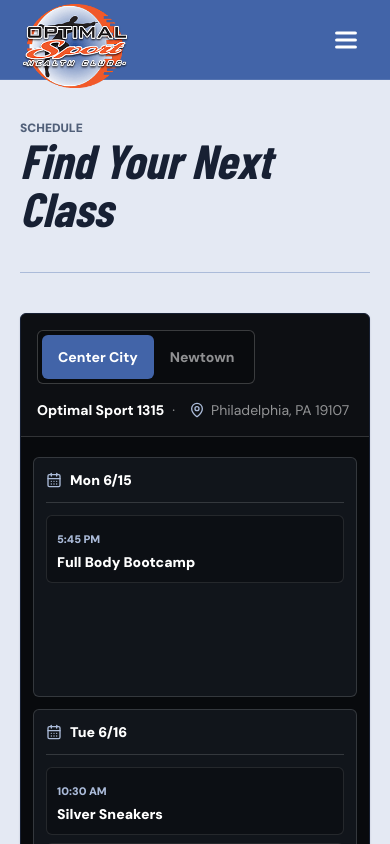
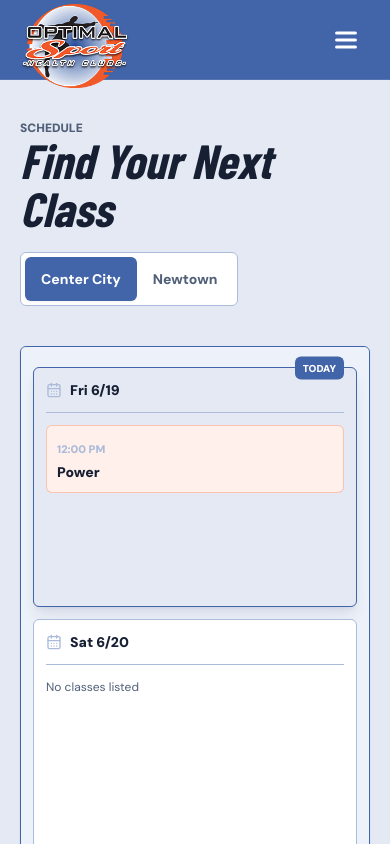
Before and after one commit to asuttt/Optimal-Sports, a React (Vite) app: page /schedule in a window 390 px wide. Both pictures are taken after a click on the tab "Center City". Shown: the top 844 px of the page. Built offline with nearby package versions, Linux system fonts and the light colour scheme; the HTML template or start-up script is replaced by a standard one; a web font is replaced by a local one.

Commit message:
Mobile: Schedule & Memberships Updates

```diff
--- a/src/index.css
+++ b/src/index.css
@@ -30,6 +30,12 @@
 
   * {
     @apply border-border;
+    -ms-overflow-style: none;
+    scrollbar-width: none;
+  }
+
+  *::-webkit-scrollbar {
+    display: none;
   }
 
   body {
@@ -200,7 +206,19 @@
   }
 
   .home-classes-section {
-    @apply pt-5;
+    @apply gap-3 pb-6 pt-5 sm:gap-10 sm:pb-10;
+  }
+
+  .home-training-section {
+    @apply pb-6 sm:pb-10;
+  }
+
+  .home-section-trigger .text-link {
+    @apply !mt-3 sm:!mt-5;
+  }
+
+  .home-class-list-trigger .text-link {
+    @apply !mt-0;
   }
 
   .page-shell {
@@ -600,7 +618,11 @@
   }
 
   .trainer-roster-card img {
-    @apply aspect-[4/5] w-full object-cover;
+    @apply block aspect-[4/5] w-full object-cover;
+  }
+
+  .trainer-roster-card img.trainer-roster-image-top {
+    @apply -translate-y-1 scale-[1.06] object-[center_20%];
   }
 
   .trainer-roster-card > div {
@@ -747,6 +769,10 @@
     @apply inline-flex max-w-md items-center gap-3 rounded-md border border-[#F1592A] bg-[#fff0eb] px-4 py-3 text-[#F1592A] transition duration-200 hover:-translate-y-0.5 hover:shadow-lg hover:shadow-orange-950/10;
   }
 
+  .membership-trial-desktop {
+    @apply hidden sm:inline-flex;
+  }
+
   .membership-trial span {
     @apply grid gap-0.5 text-sm;
   }
@@ -832,11 +858,19 @@
   }
 
   .membership-panel-action {
-    @apply flex justify-center border-t border-os-line bg-white p-5 lg:p-6;
+    @apply flex items-center justify-center gap-3 border-t border-os-line bg-white p-5 lg:p-6;
+  }
+
+  .membership-trial-compact {
+    @apply inline-flex min-h-[44px] items-center gap-2 rounded-md border border-[#F1592A] bg-[#fff0eb] px-4 text-sm font-extrabold text-[#F1592A] transition duration-200 hover:-translate-y-0.5 hover:shadow-lg hover:shadow-orange-950/10;
   }
 
   .memberships-page-center-city .membership-panel-action .site-button {
     @apply bg-[#4264A8] shadow-blue-950/20 hover:bg-[#345693] hover:shadow-blue-950/30;
+  }
+
+  .memberships-page-center-city .membership-trial-compact {
+    @apply border-[#4264A8] bg-[#E4E9F3] text-[#4264A8] hover:shadow-blue-950/10;
   }
 
   .membership-partner-rates {
@@ -909,6 +943,10 @@
     @apply flex flex-col gap-4 border-b border-os-line p-4 md:flex-row md:items-center md:justify-between;
   }
 
+  .schedule-board-header {
+    @apply hidden sm:flex;
+  }
+
   .schedule-location-toggle {
     @apply inline-flex w-fit rounded-md border border-os-line bg-white p-1;
   }
@@ -920,6 +958,18 @@
 
   .schedule-location-toggle button.active {
     @apply bg-[#F1592A] text-white shadow-sm;
+  }
+
+  .schedule-mobile-location-toggle {
+    @apply mb-5 sm:hidden;
+  }
+
+  .schedule-page > .schedule-mobile-location-toggle {
+    @apply !mt-5;
+  }
+
+  .schedule-hero {
+    @apply border-b-0 pb-0 sm:border-b sm:pb-10;
   }
 
   .schedule-location-meta {
@@ -967,12 +1017,24 @@
     @apply grid gap-3 px-3 pb-3 pt-5 md:grid-cols-2 xl:grid-cols-7;
   }
 
+  .schedule-mobile-days {
+    @apply sm:hidden;
+  }
+
+  .schedule-desktop-days {
+    @apply hidden sm:grid;
+  }
+
   .day-column {
     @apply relative min-h-[240px] rounded-md border border-os-line bg-white p-3;
   }
 
   .day-column.today {
     @apply border-[#F1592A] bg-[#fff1eb] shadow-lg shadow-orange-950/10;
+  }
+
+  .day-column.past {
+    @apply border-slate-200 bg-slate-50 opacity-60;
   }
 
   .day-heading {
@@ -1024,19 +1086,19 @@
   }
 
   .schedule-page-center .schedule-board {
-    @apply border-[#172033] bg-[#0d0f13] text-white shadow-blue-950/20;
+    @apply border-[#4264A8] bg-[#f8faff] text-os-ink shadow-blue-950/10;
   }
 
   .schedule-page-center .schedule-board-header {
-    @apply border-white/15;
+    @apply border-[#ABBBD9];
   }
 
   .schedule-page-center .schedule-location-toggle {
-    @apply border-white/20 bg-black/25;
+    @apply border-[#ABBBD9] bg-white;
   }
 
   .schedule-page-center .schedule-location-toggle button {
-    @apply text-white/55 hover:text-white;
+    @apply text-os-muted hover:text-os-ink;
   }
 
   .schedule-page-center .schedule-location-toggle button.active {
@@ -1044,15 +1106,15 @@
   }
 
   .schedule-page-center .schedule-location-meta {
-    @apply text-white/55;
+    @apply text-os-muted;
   }
 
   .schedule-page-center .schedule-location-name {
-    @apply text-white;
+    @apply text-os-ink;
   }
 
   .schedule-page-center .schedule-map-link {
-    @apply hover:text-white;
+    @apply hover:text-[#4264A8];
   }
 
   .schedule-page-center .schedule-map-link svg {
@@ -1060,23 +1122,27 @@
   }
 
   .schedule-page-center .weekly-schedule {
-    @apply bg-[#080a0d];
+    @apply bg-[#E4E9F3]/50;
   }
 
   .schedule-page-center .day-column {
-    @apply border-white/15 bg-[#11151b];
+    @apply border-[#ABBBD9] bg-white;
   }
 
   .schedule-page-center .day-column.today {
-    @apply border-[#4264A8] bg-[#1c2945] shadow-blue-950/30;
+    @apply border-[#4264A8] bg-[#E4E9F3] shadow-blue-950/10;
+  }
+
+  .schedule-page-center .day-column.past {
+    @apply border-[#ABBBD9] bg-[#f8faff] opacity-55;
   }
 
   .schedule-page-center .day-heading {
-    @apply border-white/15;
+    @apply border-[#ABBBD9];
   }
 
   .schedule-page-center .day-heading h2 {
-    @apply text-white;
+    @apply text-os-ink;
   }
 
   .schedule-page-center .day-heading svg,
@@ -1089,15 +1155,15 @@
   }
 
   .schedule-page-center .session-card {
-    @apply border-white/10 bg-black/25;
+    @apply border-[#F1592A]/30 bg-[#fff0eb];
   }
 
   .schedule-page-center .session-card h3 {
-    @apply text-white;
+    @apply text-os-ink;
   }
 
   .schedule-page-center .empty-day {
-    @apply text-white/45;
+    @apply text-os-muted;
   }
 
   @media (max-width: 640px) {
@@ -1120,6 +1186,30 @@
 
     .membership-row > div:first-child {
       @apply bg-white/45;
+    }
+
+    .membership-plan-card {
+      @apply min-h-[184px] p-3.5;
+    }
+
+    .membership-plan-card h3 {
+      @apply mt-1 text-xl;
+    }
+
+    .membership-price {
+      @apply mt-3;
+    }
+
+    .membership-price strong {
+      @apply text-4xl;
+    }
+
+    .membership-plan-detail {
+      @apply mt-2 leading-5;
+    }
+
+    .membership-plan-badge {
+      @apply right-3.5;
     }
   }
 
--- a/src/pages/PublicMembershipsPage.tsx
+++ b/src/pages/PublicMembershipsPage.tsx
@@ -53,7 +53,7 @@ export default function PublicMembershipsPage() {
             <h2 className="display-md">{location.name}</h2>
             <p className="section-copy">Choose the membership tier that fits how you train</p>
           </div>
-          <a href={location.trialSignupUrl} target="_blank" rel="noopener noreferrer" className="membership-trial">
+          <a href={location.trialSignupUrl} target="_blank" rel="noopener noreferrer" className="membership-trial membership-trial-desktop">
             <Sparkles className="h-5 w-5" aria-hidden="true" />
             <span><strong>3-Day Free Trial</strong><small>Start with the club before you commit</small></span>
             <ArrowRight className="h-5 w-5" aria-hidden="true" />
@@ -81,6 +81,9 @@ export default function PublicMembershipsPage() {
           <p className="membership-promo-price"><FormattedPrice price={plans.promo.price} /></p>
         </aside>
         <footer className="membership-panel-action">
+          <a href={location.trialSignupUrl} target="_blank" rel="noopener noreferrer" className="membership-trial-compact sm:hidden">
+            <Sparkles className="h-4 w-4" aria-hidden="true" /> 3-Day Trial
+          </a>
           <a href={location.membershipSignupUrl} target="_blank" rel="noopener noreferrer" className="site-button">
             Sign Up <ArrowRight className="h-4 w-4" />
           </a>
--- a/src/pages/PublicSchedulePage.tsx
+++ b/src/pages/PublicSchedulePage.tsx
@@ -35,6 +35,8 @@ export default function PublicSchedulePage() {
   const isNewtown = activeLocation === 'newtown';
   const studios = ['All', ...activeSchedule.studios];
   const visibleSessions = activeSchedule.sessions.filter((session) => activeStudio === 'All' || session[3] === activeStudio);
+  const currentDayIndex = days.indexOf(currentDay);
+  const mobileDays = [...days.slice(currentDayIndex), ...days.slice(0, currentDayIndex)];
 
   useEffect(() => {
     const locationParam = getInitialLocation(searchParams.get('location'));
@@ -51,16 +53,9 @@ export default function PublicSchedulePage() {
     setSearchParams({ location: locationId });
   }
 
+  function renderLocationToggle(className?: string) {
     return (
-    <div className={`page-shell schedule-page ${isNewtown ? 'schedule-page-newtown' : 'schedule-page-center'}`}>
-      <section className="page-hero schedule-hero">
-        <p className="eyebrow">Schedule</p>
-        <h1 className="display-lg">Find Your Next Class</h1>
-      </section>
-
-      <section className="schedule-board" aria-label="Weekly class schedule">
-        <header className="schedule-board-header">
-          <div className="schedule-location-toggle" role="tablist" aria-label="Schedule location">
+      <div className={`schedule-location-toggle ${className ?? ''}`} role="tablist" aria-label="Schedule location">
         {locations.map((item) => (
           <button
             key={item.id}
@@ -74,6 +69,53 @@ export default function PublicSchedulePage() {
           </button>
         ))}
       </div>
+    );
+  }
+
+  function renderDay(day: string, isPast = false) {
+    const sessions = visibleSessions.filter((session) => session[0] === day);
+    const isToday = day === currentDay;
+    const classes = [isToday ? 'today' : '', isPast ? 'past' : ''].filter(Boolean).join(' ');
+
+    return (
+      <article key={day} className={`day-column ${classes}`}>
+        {isToday ? <span className="day-today-badge">Today</span> : null}
+        <div className="day-heading">
+          <CalendarDays className="h-4 w-4" />
+          <h2>{weekDates[day]}</h2>
+        </div>
+        <div className="schedule-session-list">
+          {sessions.length ? sessions.map((session) => (
+            <div key={`${session[0]}-${session[1]}-${session[2]}-${session[3]}`} className="session-card">
+              <time>{session[1]}</time>
+              <h3>{session[2]}</h3>
+              {isNewtown ? (
+                <p>
+                  <span className={`session-studio ${session[3].toLowerCase().replace(' ', '-')}`}>{session[3]}</span>
+                  <span>{session[4]}</span>
+                </p>
+              ) : null}
+            </div>
+          )) : (
+            <p className="empty-day">No classes listed</p>
+          )}
+        </div>
+      </article>
+    );
+  }
+
+  return (
+    <div className={`page-shell schedule-page ${isNewtown ? 'schedule-page-newtown' : 'schedule-page-center'}`}>
+      <section className="page-hero schedule-hero">
+        <p className="eyebrow">Schedule</p>
+        <h1 className="display-lg">Find Your Next Class</h1>
+      </section>
+
+      {renderLocationToggle('schedule-mobile-location-toggle')}
+
+      <section className="schedule-board" aria-label="Weekly class schedule">
+        <header className="schedule-board-header">
+          {renderLocationToggle()}
           <div className="schedule-location-meta">
             <span className="schedule-location-name">{location.name}</span>
             <a
@@ -107,37 +149,11 @@ export default function PublicSchedulePage() {
           </div>
         ) : null}
 
-        <div className="weekly-schedule">
-          {days.map((day) => {
-            const sessions = visibleSessions.filter((session) => session[0] === day);
-            const isToday = day === currentDay;
-
-            return (
-              <article key={day} className={isToday ? 'day-column today' : 'day-column'}>
-                {isToday ? <span className="day-today-badge">Today</span> : null}
-                <div className="day-heading">
-                  <CalendarDays className="h-4 w-4" />
-                  <h2>{weekDates[day]}</h2>
+        <div className="weekly-schedule schedule-mobile-days">
+          {mobileDays.map((day) => renderDay(day, days.indexOf(day) < currentDayIndex))}
         </div>
-                <div className="schedule-session-list">
-                  {sessions.length ? sessions.map((session) => (
-                    <div key={`${session[0]}-${session[1]}-${session[2]}-${session[3]}`} className="session-card">
-                      <time>{session[1]}</time>
-                      <h3>{session[2]}</h3>
-                      {isNewtown ? (
-                        <p>
-                          <span className={`session-studio ${session[3].toLowerCase().replace(' ', '-')}`}>{session[3]}</span>
-                          <span>{session[4]}</span>
-                        </p>
-                      ) : null}
-                    </div>
-                  )) : (
-                    <p className="empty-day">No classes listed</p>
-                  )}
-                </div>
-              </article>
-            );
-          })}
+        <div className="weekly-schedule schedule-desktop-days">
+          {days.map((day) => renderDay(day))}
         </div>
       </section>
     </div>
```
Also changed, not shown: src/pages/PublicHomePage.tsx (+6 -3 lines), src/pages/PublicTrainingPage.tsx (+6 -1 lines). Lines whose indentation alone changed are shown as unchanged.
